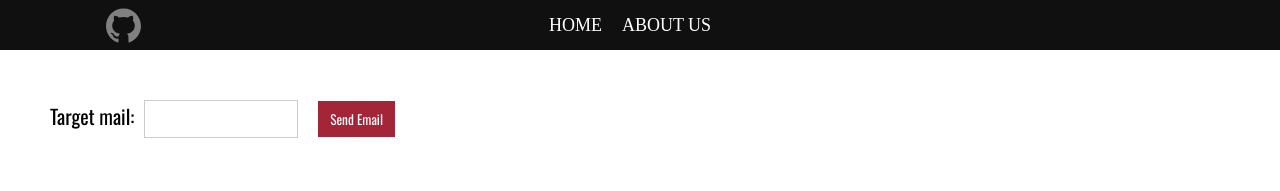
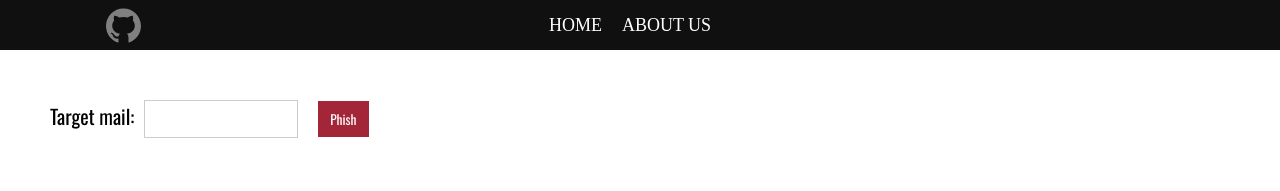
Before and after one commit to m-ensr/phis-fe, a React (Create React App) app: page /hunting in a window 1280 px wide. Shown: the top 191 px of the page. Built offline with nearby package versions, Linux system fonts and the light colour scheme.

Commit message:
Update hunting.jsx button

```diff
--- a/src/pages/hunting.jsx
+++ b/src/pages/hunting.jsx
@@ -51,7 +51,8 @@ function Hunting() {
             onChange={handleEmailChange}
           />
         </label>
-        <button onClick={handleSendEmail}>Send Email</button>
+
+        <button onClick={handleSendEmail}>Phish</button>
 
         {apiResponse && (
           <div className="api-response">
```
